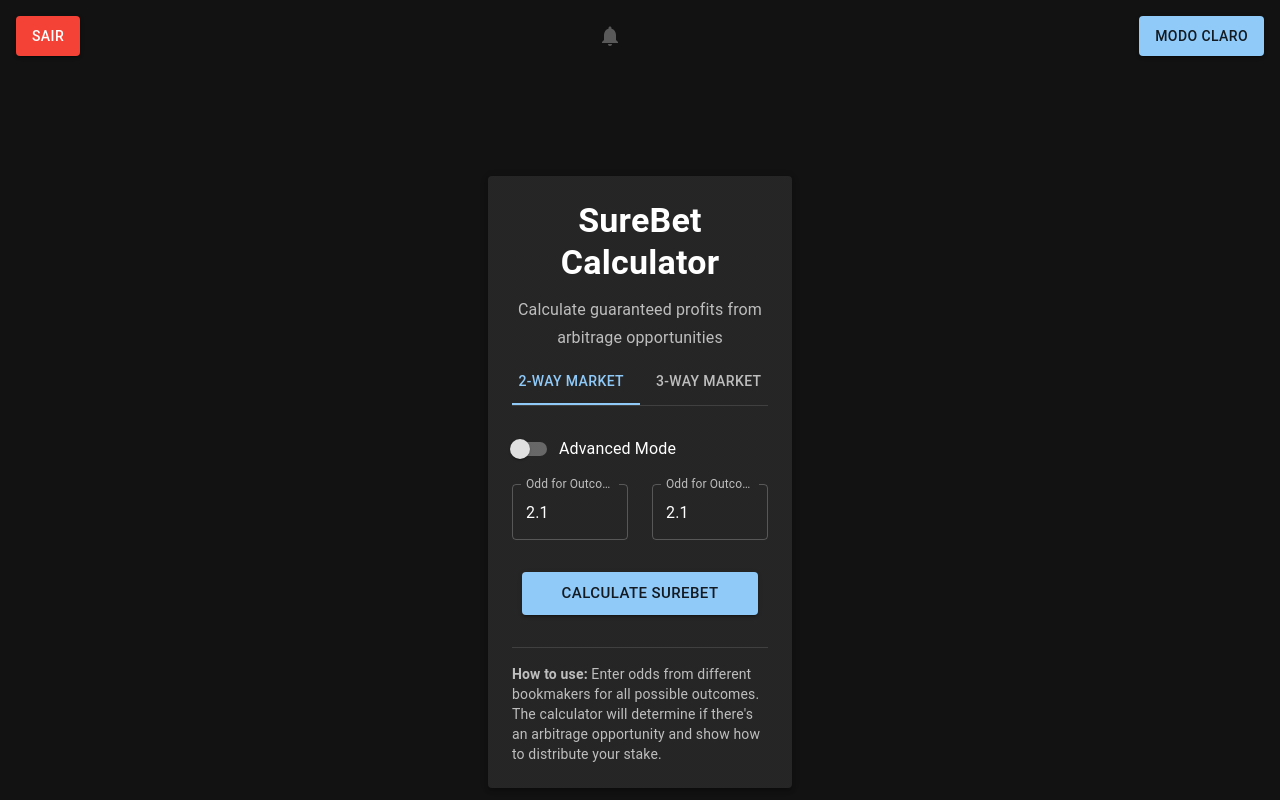
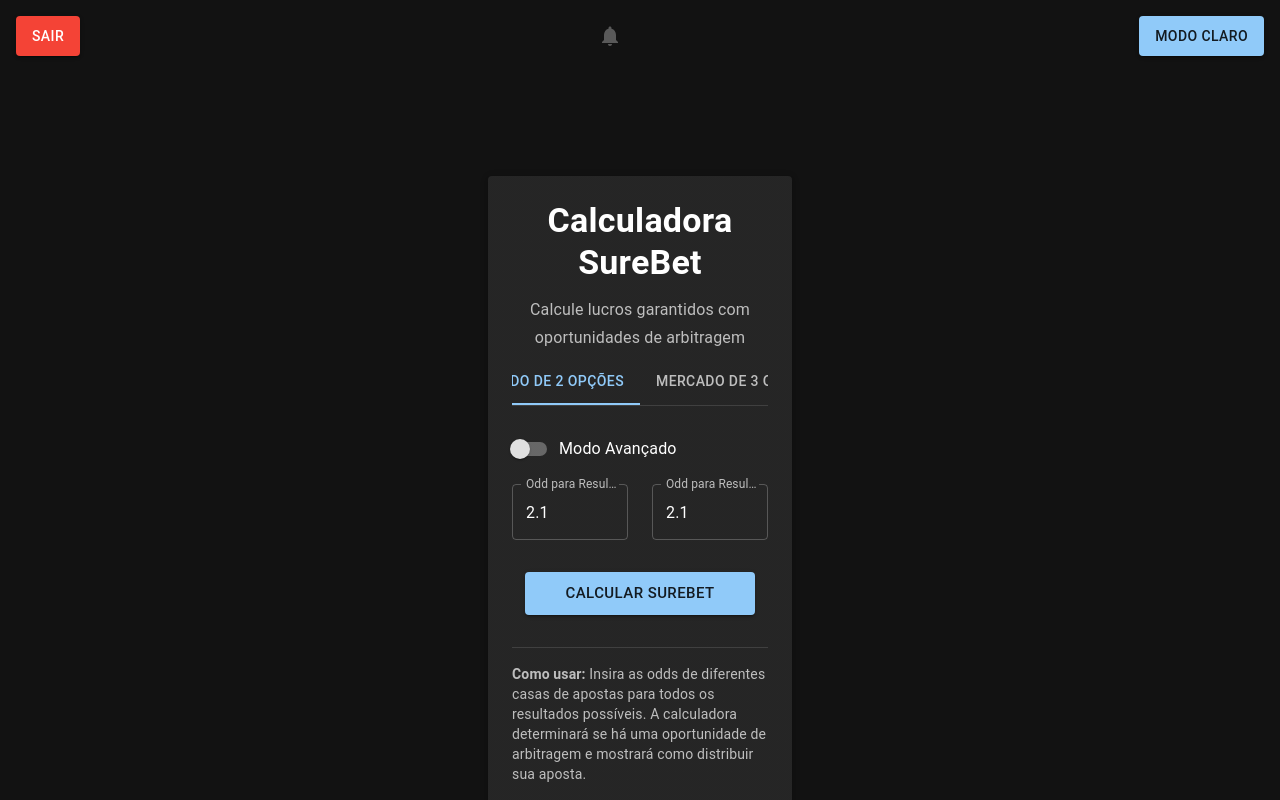
Before and after one commit to LucasHenriqueTi/socket.io, a React (Vite) app in the folder frontend/: page /login in a window 1280 px wide. Shown: the top 800 px of the page. Built offline with nearby package versions, Linux system fonts and the light colour scheme.

Commit message:
testando calculadora

```diff
--- a/frontend/src/components/Calculadora.jsx
+++ b/frontend/src/components/Calculadora.jsx
@@ -121,22 +121,22 @@ const SureBetCalculator = () => {
    <Container maxWidth="md" sx={{ my: 4 }}>
   <Paper elevation={3} sx={{ p: 3 }}>
     <Typography variant="h4" component="h1" gutterBottom align="center" sx={{ fontWeight: 'bold' }}>
-          SureBet Calculator
+      Calculadora SureBet
     </Typography>
     <Typography variant="subtitle1" gutterBottom align="center" color="text.secondary">
-          Calculate guaranteed profits from arbitrage opportunities
+      Calcule lucros garantidos com oportunidades de arbitragem
     </Typography>
 
     <Box sx={{ borderBottom: 1, borderColor: 'divider', mb: 3 }}>
       <Tabs value={activeTab} onChange={handleTabChange} centered>
-            <Tab label="2-Way Market" />
-            <Tab label="3-Way Market" />
+        <Tab label="Mercado de 2 Opções" />
+        <Tab label="Mercado de 3 Opções" />
       </Tabs>
     </Box>
 
     <FormControlLabel
       control={<Switch checked={advancedMode} onChange={(e) => setAdvancedMode(e.target.checked)} />}
-          label="Advanced Mode"
+      label="Modo Avançado"
       sx={{ mb: 2 }}
     />
 
@@ -145,7 +145,7 @@ const SureBetCalculator = () => {
         <Grid item xs={12} sm={6}>
           <TextField
             fullWidth
-                label="Odd for Outcome 1"
+            label="Odd para Resultado 1"
             type="number"
             value={odds.twoWay.odd1}
             onChange={(e) => handleOddChange('twoWay', 'odd1', e.target.value)}
@@ -156,7 +156,7 @@ const SureBetCalculator = () => {
         <Grid item xs={12} sm={6}>
           <TextField
             fullWidth
-                label="Odd for Outcome 2"
+            label="Odd para Resultado 2"
             type="number"
             value={odds.twoWay.odd2}
             onChange={(e) => handleOddChange('twoWay', 'odd2', e.target.value)}
@@ -170,7 +170,7 @@ const SureBetCalculator = () => {
         <Grid item xs={12} sm={4}>
           <TextField
             fullWidth
-                label="Home Win Odd"
+            label="Odd Vitória da Casa"
             type="number"
             value={odds.threeWay.odd1}
             onChange={(e) => handleOddChange('threeWay', 'odd1', e.target.value)}
@@ -181,7 +181,7 @@ const SureBetCalculator = () => {
         <Grid item xs={12} sm={4}>
           <TextField
             fullWidth
-                label="Draw Odd"
+            label="Odd Empate"
             type="number"
             value={odds.threeWay.oddX}
             onChange={(e) => handleOddChange('threeWay', 'oddX', e.target.value)}
@@ -192,7 +192,7 @@ const SureBetCalculator = () => {
         <Grid item xs={12} sm={4}>
           <TextField
             fullWidth
-                label="Away Win Odd"
+            label="Odd Vitória do Visitante"
             type="number"
             value={odds.threeWay.odd2}
             onChange={(e) => handleOddChange('threeWay', 'odd2', e.target.value)}
@@ -205,7 +205,7 @@ const SureBetCalculator = () => {
 
     {advancedMode && (
       <Box sx={{ mt: 3 }}>
-            <Typography gutterBottom>Total Stake</Typography>
+        <Typography gutterBottom>Valor Total da Aposta</Typography>
         <Slider
           value={totalStake}
           onChange={(e, newValue) => setTotalStake(newValue)}
@@ -220,7 +220,7 @@ const SureBetCalculator = () => {
           <Grid item xs={6}>
             <TextField
               fullWidth
-                  label="Total Stake"
+              label="Valor Total"
               type="number"
               value={totalStake}
               onChange={(e) => setTotalStake(parseFloat(e.target.value) || 0)}
@@ -230,10 +230,10 @@ const SureBetCalculator = () => {
           </Grid>
           <Grid item xs={6}>
             <FormControl fullWidth>
-                  <InputLabel>Currency</InputLabel>
+              <InputLabel>Moeda</InputLabel>
               <Select
                 value="BRL"
-                    label="Currency"
+                label="Moeda"
                 disabled
               >
                 <MenuItem value="BRL">BRL (R$)</MenuItem>
@@ -254,7 +254,7 @@ const SureBetCalculator = () => {
         onClick={calculateSureBet}
         sx={{ px: 5 }}
       >
-            Calculate SureBet
+        Calcular SureBet
       </Button>
     </Box>
 
@@ -267,19 +267,20 @@ const SureBetCalculator = () => {
         ) : (
           <>
             <Alert severity="success" sx={{ mb: 2 }}>
-<strong>Oportunidade de Arbitragem Encontrada!</strong> - Soma dos inversos: {results.sumInverses.toFixed(4)} (&lt;1)                </Alert>
+              <strong>Oportunidade de Arbitragem Encontrada!</strong> - Soma dos inversos: {results.sumInverses.toFixed(4)} (&lt;1)
+            </Alert>
 
             <Typography variant="h6" gutterBottom sx={{ mt: 2 }}>
-                  Bet Distribution
+              Distribuição das Apostas
             </Typography>
             <TableContainer component={Paper} sx={{ mb: 3 }}>
               <Table>
                 <TableHead>
                   <TableRow>
-                        <TableCell>Outcome</TableCell>
+                    <TableCell>Resultado</TableCell>
                     <TableCell align="right">Odd</TableCell>
-                        <TableCell align="right">Stake</TableCell>
-                        <TableCell align="right">Potential Payout</TableCell>
+                    <TableCell align="right">Valor Apostado</TableCell>
+                    <TableCell align="right">Retorno Potencial</TableCell>
                   </TableRow>
                 </TableHead>
                 <TableBody>
@@ -314,19 +315,19 @@ const SureBetCalculator = () => {
               <Grid item xs={12} sm={6}>
                 <Paper elevation={2} sx={{ p: 2 }}>
                   <Typography variant="subtitle1" gutterBottom>
-                        Profit Summary
+                    Resumo de Lucro
                   </Typography>
                   <Divider sx={{ my: 1 }} />
                   <Box sx={{ display: 'flex', justifyContent: 'space-between' }}>
-                        <Typography>Total Stake:</Typography>
+                    <Typography>Valor Total:</Typography>
                     <Typography>{formatCurrency(totalStake)}</Typography>
                   </Box>
                   <Box sx={{ display: 'flex', justifyContent: 'space-between' }}>
-                        <Typography>Guaranteed Payout:</Typography>
+                    <Typography>Retorno Garantido:</Typography>
                     <Typography>{formatCurrency(results.stakes[0].payout)}</Typography>
                   </Box>
                   <Box sx={{ display: 'flex', justifyContent: 'space-between', mt: 1 }}>
-                        <Typography variant="body1"><strong>Guaranteed Profit:</strong></Typography>
+                    <Typography variant="body1"><strong>Lucro Garantido:</strong></Typography>
                     <Typography variant="body1" color="success.main">
                       <strong>{formatCurrency(results.profit)}</strong>
                     </Typography>
@@ -336,7 +337,7 @@ const SureBetCalculator = () => {
               <Grid item xs={12} sm={6}>
                 <Paper elevation={2} sx={{ p: 2 }}>
                   <Typography variant="subtitle1" gutterBottom>
-                        Return on Investment
+                    Retorno sobre Investimento
                   </Typography>
                   <Divider sx={{ my: 1 }} />
                   <Box sx={{ textAlign: 'center' }}>
@@ -355,13 +356,13 @@ const SureBetCalculator = () => {
 
     <Box sx={{ mt: 4, pt: 2, borderTop: 1, borderColor: 'divider' }}>
       <Typography variant="body2" color="text.secondary">
-            <strong>How to use:</strong> Enter odds from different bookmakers for all possible outcomes.
-            The calculator will determine if there's an arbitrage opportunity and show how to distribute your stake.
+        <strong>Como usar:</strong> Insira as odds de diferentes casas de apostas para todos os resultados possíveis.
+        A calculadora determinará se há uma oportunidade de arbitragem e mostrará como distribuir sua aposta.
       </Typography>
     </Box>
   </Paper>
 </Container>
   );
-};
+}
 
 export default SureBetCalculator;
```
Lines whose indentation alone changed are shown as unchanged.
